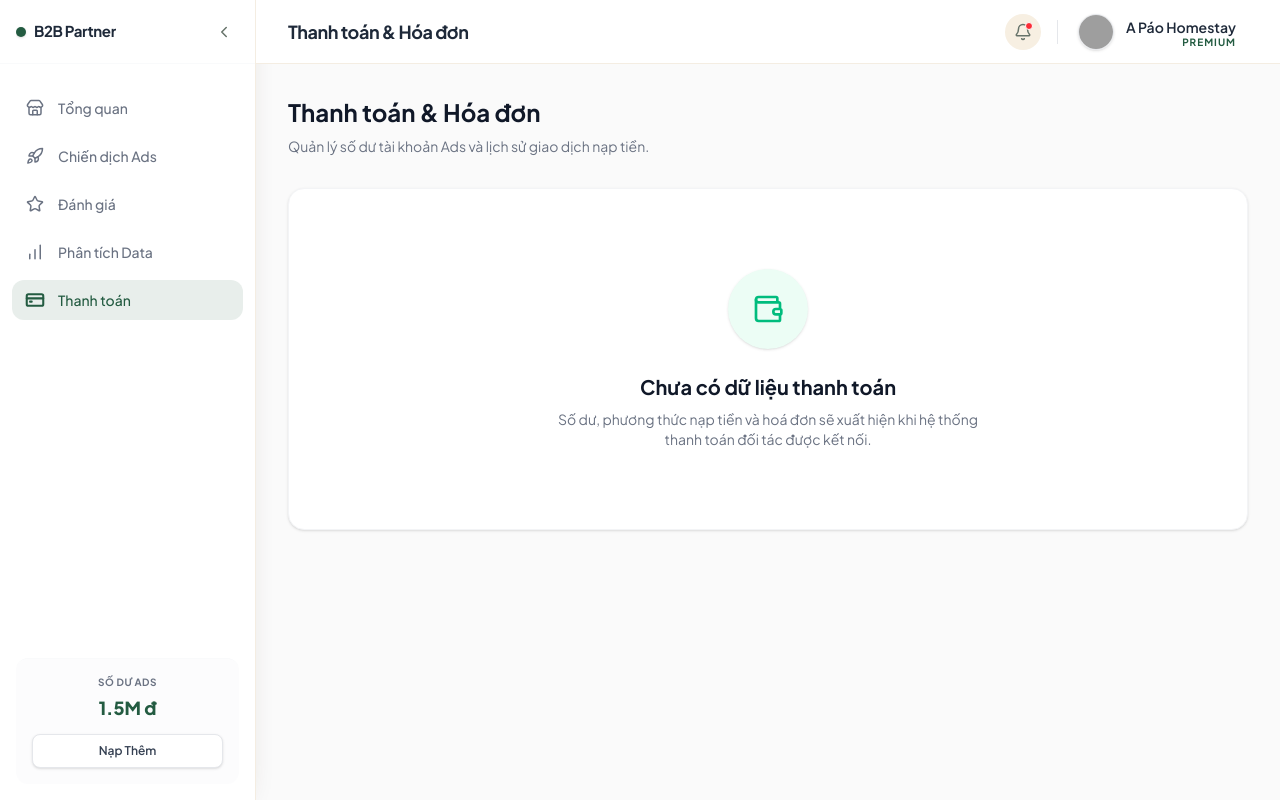
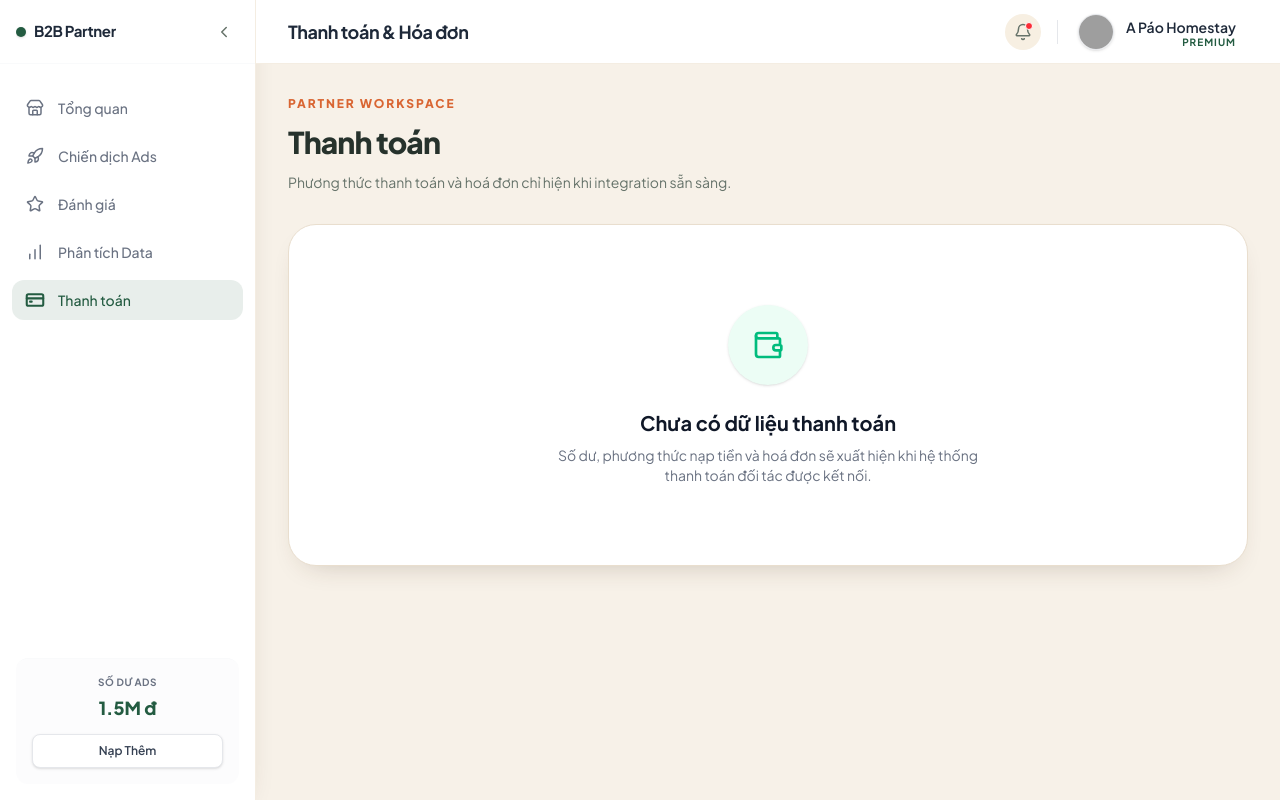
Before and after one commit to tizh24/ROAD_TRIP, a Next.js app in the folder web/: page /partner/billing in a window 1280 px wide. Built offline with nearby package versions, Linux system fonts and the light colour scheme; grey boxes are pictures that could not be loaded.

Commit message:
feat(web): unify partner workspace pages

```diff
--- a/web/src/features/monetization/components/partner/analytics/PartnerAnalyticsPanel.tsx
+++ b/web/src/features/monetization/components/partner/analytics/PartnerAnalyticsPanel.tsx
@@ -4,13 +4,13 @@ import { BarChart3 } from "lucide-react";
 
 export default function PartnerAnalyticsPanel() {
   return (
-    <div className="p-4 md:p-8 max-w-[1400px] mx-auto animate-fade-in-up">
+    <div className="min-h-full bg-[#f7f1e8] p-4 sm:p-8">
       <div className="mb-8">
-        <h2 className="text-2xl font-bold text-gray-900 mb-2">Phân tích dữ liệu</h2>
-        <p className="text-sm text-gray-500">Thống kê chi tiết lượng người dùng xem, click và check-in vào doanh nghiệp của bạn.</p>
+        <p className="text-xs font-extrabold uppercase tracking-[.16em] text-primary">Partner workspace</p><h2 className="mt-3 text-3xl font-extrabold tracking-[-.03em] text-text-main">Phân tích</h2>
+        <p className="mt-3 text-sm text-text-sub">Chỉ số hiệu quả sẽ xuất hiện khi có nguồn dữ liệu được kết nối.</p>
       </div>
 
-      <div className="bg-white rounded-2xl border border-gray-100 flex flex-col items-center justify-center py-20 text-center shadow-sm">
+      <div className="rounded-[1.75rem] border border-border-main bg-surface flex flex-col items-center justify-center py-20 text-center shadow-card">
         <div className="w-20 h-20 bg-blue-50 rounded-full flex items-center justify-center text-blue-500 mb-6 shadow-sm">
           <BarChart3 size={32} />
         </div>
--- a/web/src/features/monetization/components/partner/billing/PartnerBillingPanel.tsx
+++ b/web/src/features/monetization/components/partner/billing/PartnerBillingPanel.tsx
@@ -4,13 +4,13 @@ import { Wallet } from "lucide-react";
 
 export default function PartnerBillingPanel() {
   return (
-    <div className="p-4 md:p-8 max-w-[1400px] mx-auto animate-fade-in-up">
+    <div className="min-h-full bg-[#f7f1e8] p-4 sm:p-8">
       <div className="mb-8">
-        <h2 className="text-2xl font-bold text-gray-900 mb-2">Thanh toán & Hóa đơn</h2>
-        <p className="text-sm text-gray-500">Quản lý số dư tài khoản Ads và lịch sử giao dịch nạp tiền.</p>
+        <p className="text-xs font-extrabold uppercase tracking-[.16em] text-primary">Partner workspace</p><h2 className="mt-3 text-3xl font-extrabold tracking-[-.03em] text-text-main">Thanh toán</h2>
+        <p className="mt-3 text-sm text-text-sub">Phương thức thanh toán và hoá đơn chỉ hiện khi integration sẵn sàng.</p>
       </div>
 
-      <div className="bg-white rounded-2xl border border-gray-100 flex flex-col items-center justify-center py-20 text-center shadow-sm">
+      <div className="rounded-[1.75rem] border border-border-main bg-surface flex flex-col items-center justify-center py-20 text-center shadow-card">
         <div className="w-20 h-20 bg-emerald-50 rounded-full flex items-center justify-center text-emerald-500 mb-6 shadow-sm">
           <Wallet size={32} />
         </div>
--- a/web/src/features/monetization/components/partner/campaigns/CampaignsPanel.tsx
+++ b/web/src/features/monetization/components/partner/campaigns/CampaignsPanel.tsx
@@ -4,12 +4,12 @@ import { Target } from "lucide-react";
 
 export default function CampaignsPanel() {
   return (
-    <div className="p-4 md:p-8 max-w-[1400px] mx-auto animate-fade-in-up">
+    <div className="min-h-full bg-[#f7f1e8] p-4 sm:p-8">
       <div className="mb-8">
-        <p className="text-sm text-gray-500">Tạo và quản lý các vị trí hiển thị ưu tiên trên lộ trình của Backpacker.</p>
+        <p className="text-xs font-extrabold uppercase tracking-[.16em] text-primary">Partner workspace</p><h2 className="mt-3 text-3xl font-extrabold tracking-[-.03em] text-text-main">Chiến dịch</h2><p className="mt-3 text-sm text-text-sub">Quản lý hiển thị ưu tiên khi campaign service được kết nối.</p>
       </div>
 
-      <div className="bg-white rounded-2xl border border-gray-100 border-dashed flex flex-col items-center justify-center py-20 text-center shadow-sm">
+      <div className="rounded-[1.75rem] border border-dashed border-border-main bg-surface flex flex-col items-center justify-center py-20 text-center shadow-card">
         <div className="w-20 h-20 bg-gray-50 rounded-full flex items-center justify-center text-secondary mb-6 shadow-sm">
           <Target size={32} />
         </div>
--- a/web/src/features/monetization/components/partner/reviews/PartnerReviewsPanel.tsx
+++ b/web/src/features/monetization/components/partner/reviews/PartnerReviewsPanel.tsx
@@ -4,13 +4,13 @@ import { Star } from "lucide-react";
 
 export default function PartnerReviewsPanel() {
   return (
-    <div className="p-4 md:p-8 max-w-[1400px] mx-auto animate-fade-in-up">
+    <div className="min-h-full bg-[#f7f1e8] p-4 sm:p-8">
       <div className="mb-8">
-        <h2 className="text-2xl font-bold text-gray-900 mb-2">Đánh giá của khách hàng</h2>
-        <p className="text-sm text-gray-500">Xem và phản hồi đánh giá từ những backpacker đã ghé thăm doanh nghiệp của bạn.</p>
+        <p className="text-xs font-extrabold uppercase tracking-[.16em] text-primary">Partner workspace</p><h2 className="mt-3 text-3xl font-extrabold tracking-[-.03em] text-text-main">Đánh giá</h2>
+        <p className="mt-3 text-sm text-text-sub">Phản hồi từ khách sẽ xuất hiện khi review được kích hoạt.</p>
       </div>
 
-      <div className="bg-white rounded-2xl border border-gray-100 flex flex-col items-center justify-center py-20 text-center shadow-sm">
+      <div className="rounded-[1.75rem] border border-border-main bg-surface flex flex-col items-center justify-center py-20 text-center shadow-card">
         <div className="w-20 h-20 bg-amber-50 rounded-full flex items-center justify-center text-amber-500 mb-6 shadow-sm">
           <Star size={32} />
         </div>
```
